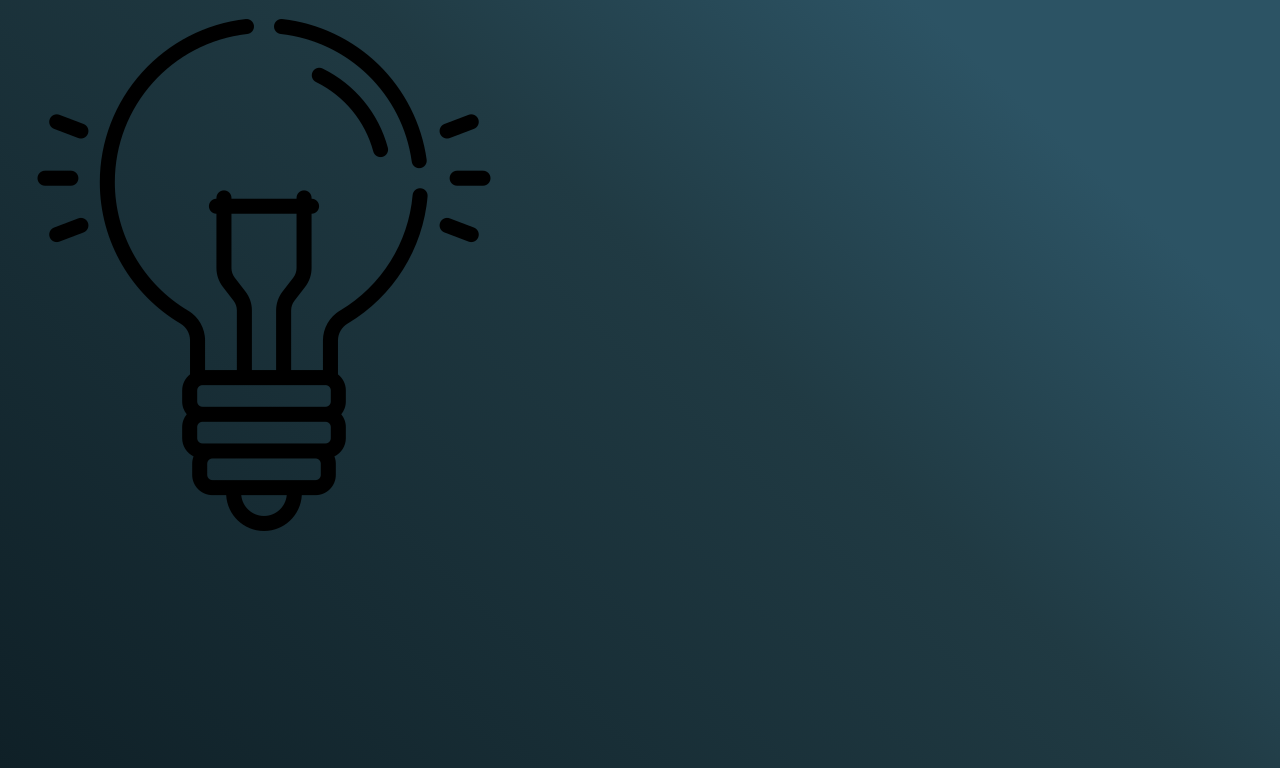
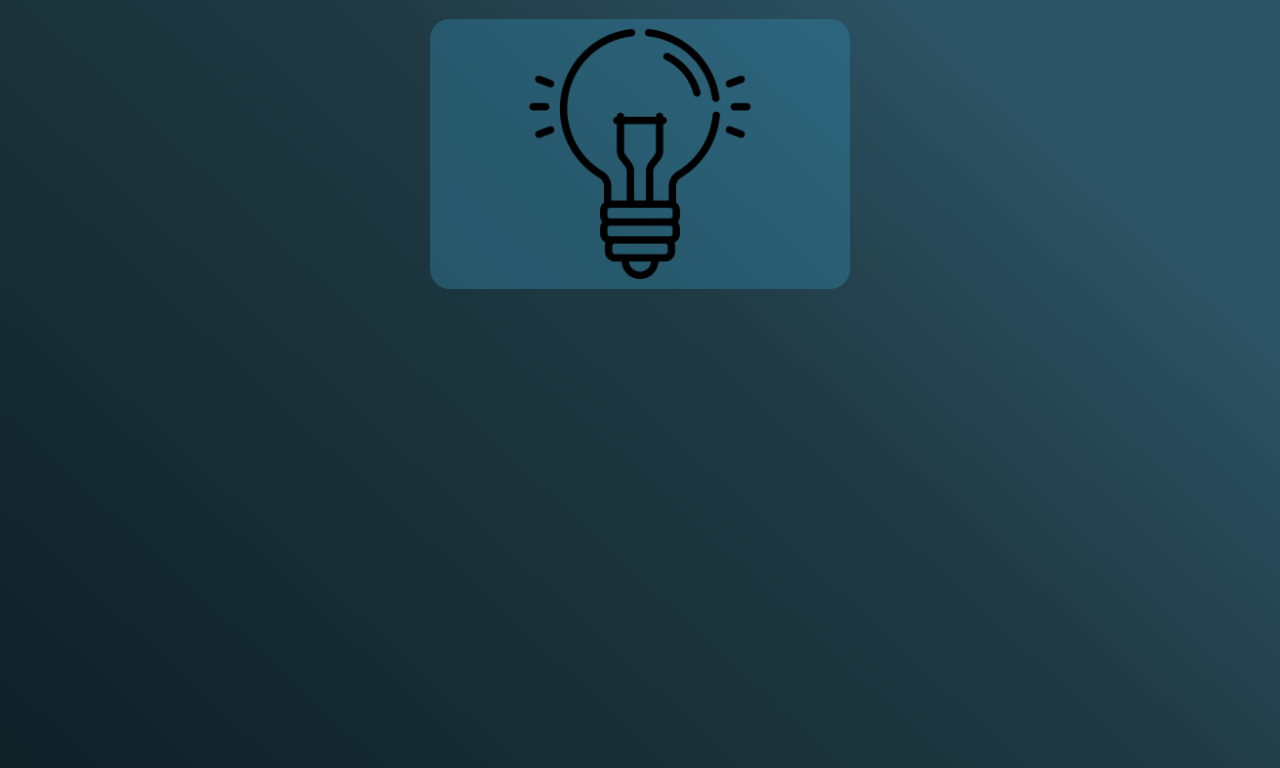
Before and after one commit to yashkohakade18/Toggler_Application, a plain HTML site: page index.html in a window 1280 px wide. Shown: the part 61-829 px from the top of the page. Drawn offline with Linux system fonts and the light colour scheme.

Commit message:
modification

```diff
--- a/index.html
+++ b/index.html
@@ -14,11 +14,19 @@ min-height: 100vh;
         color: azure;
        }
 
-       .bulb-contianer{
-
+       .bulb-container{
+        background-color: #3282a46e;
+        width: 400px;
+        margin: 0px auto;
+        display: flex;
+        justify-content: center;
+        padding: 10px;
+        border-radius: 20px;
+        box-shadow: 0 0 10px whitesmoke (0, 0, 0, 0.1);
        }
 
        .bulb-img{
+        height: 250px;
 
        }
     </style>
```
